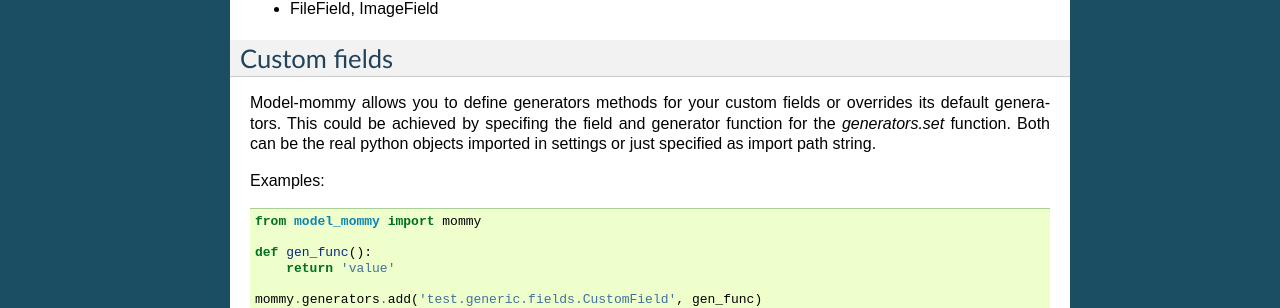
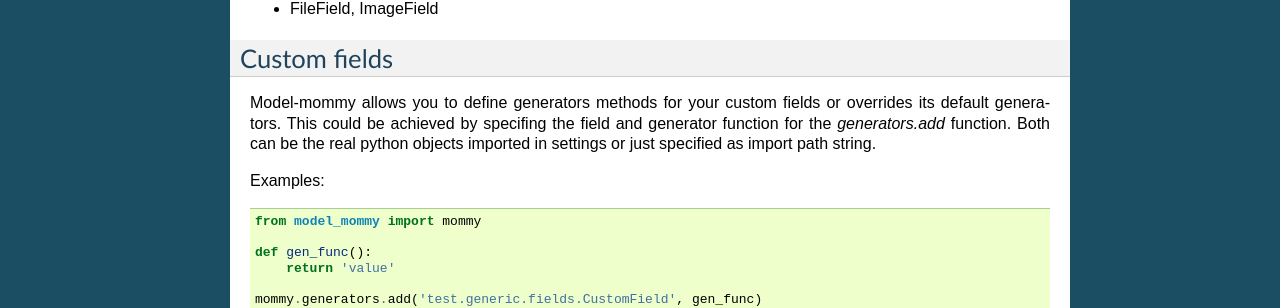
Before and after one commit to berinhard/model_mommy, a Sphinx documentation site: the page built from docs/source/how_mommy_behaves.rst, in a window 1280 px wide. Shown: the part 861-1169 px from the top of the page. Built offline with Sphinx 7.4.7, drawn with Linux system fonts in a browser that asks for light colours.

Commit message:
Small adjustments

```diff
--- a/docs/source/deprecation_warnings.rst
+++ b/docs/source/deprecation_warnings.rst
@@ -7,4 +7,4 @@ Because of the changes of model_mommy's API, the following methods are deprecate
   * `mommy.prepare_one` -> should use the method `mommy.prepare` instead
   * `mommy.make_many` -> should use the method `mommy.make` with the `_quantity` parameter instead
   * `mommy.make_many_from_recipe` -> should use the method `mommy.make_recipe` with the `_quantity` parameter instead
-  * `MOMMY_CUSTOM_FIELDS_GEN` -> should use the method `generators.add` instead
+  * `MOMMY_CUSTOM_FIELDS_GEN` -> should use the method `mommy.generators.add` instead
--- a/docs/source/how_mommy_behaves.rst
+++ b/docs/source/how_mommy_behaves.rst
@@ -54,7 +54,7 @@ Custom fields
 -------------
 
 Model-mommy allows you to define generators methods for your custom fields or overrides its default generators.
-This could be achieved by specifing the field and generator function for the `generators.set` function.
+This could be achieved by specifing the field and generator function for the `generators.add` function.
 Both can be the real python objects imported in settings or just specified as import path string.
 
 Examples:
```
